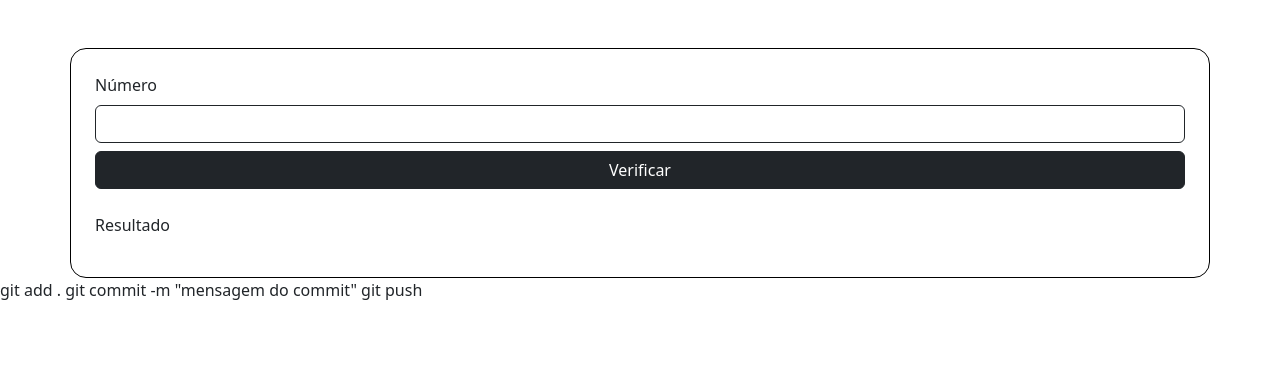
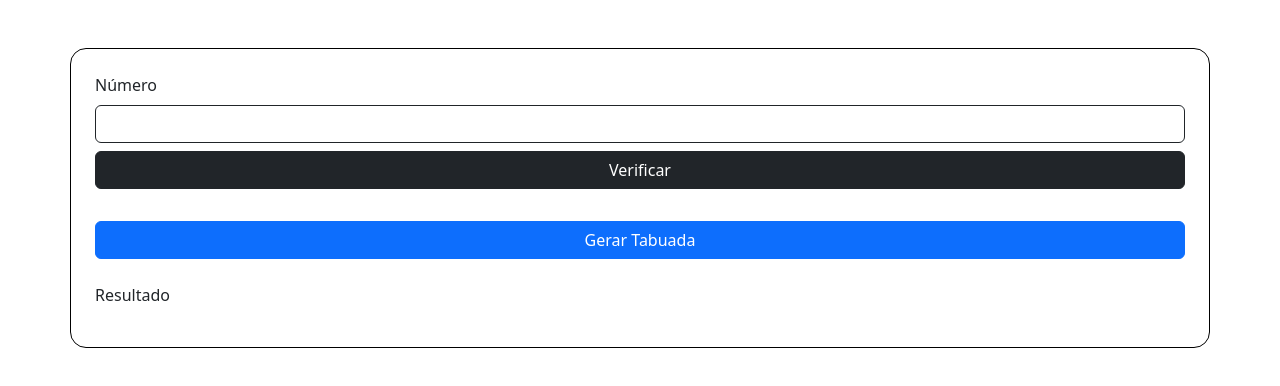
Before and after one commit to tiagolimar/js_repo_exercicio, a plain HTML site: page index.html in a window 1280 px wide. Drawn offline with nearby package versions, Linux system fonts and the light colour scheme.

Commit message:
criando gerador de tabuada

```diff
--- a/index.html
+++ b/index.html
@@ -11,12 +11,9 @@
         <label for="numero" class="form-label">Número</label>
         <input id="numero" type="number" class="form-control border border-dark">
         <button class="btn btn-dark mt-2 mb-4" onclick="verificar(event)">Verificar</button>
+        <button class="btn btn-primary mt-2 mb-4" onclick="gerarTabuada(event)">Gerar Tabuada</button>
         <p id="display">Resultado</p>
     </form>
     <script src="./js/script.js"></script>
 </body>
 </html>
-
-git add .
-git commit -m "mensagem do commit"
-git push
--- a/js/script.js
+++ b/js/script.js
@@ -13,3 +13,16 @@ function verificar(event) {
         display.innerHTML = "O número é ímpar";
     }
 }
+
+function gerarTabuada(event){
+    event.preventDefault();
+    let input = document.getElementById('numero');
+    let display = document.getElementById('display');
+    let value = input.value;
+
+    display.innerHTML = "";
+
+    for (let index = 1 ; index <= 10 ; index++ ){
+        display.innerHTML += `${index} x ${value} = ${index*value}<br>`;
+    }
+}
```
